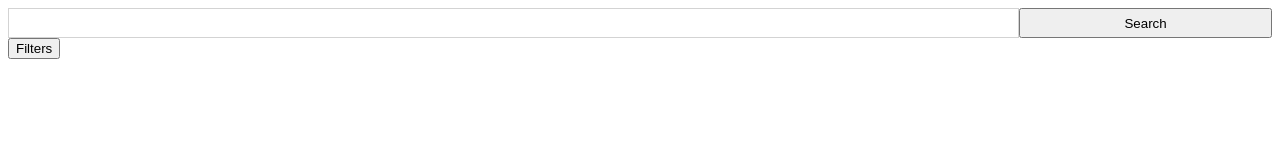
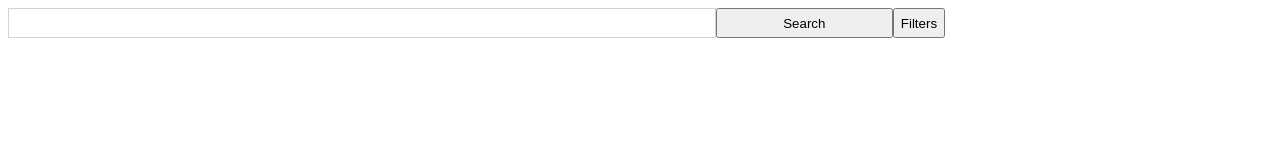
Before and after one commit to svinayaka/svselfproject, a website: page public/Youtube/youtube.html in a window 1280 px wide. Drawn offline with Linux system fonts and the light colour scheme.

Commit message:
update youtube

```diff
--- a/public/Youtube/youtube.css
+++ b/public/Youtube/youtube.css
@@ -1,10 +1,25 @@
 * {
     box-sizing: border-box;
 }
+
+.youtube-topHeader {
+    display: flex;
+    width: 100%;
+}
+
+/*------------------------*/
+
 .youtube-search {
+    width: 70%;
     display: flex;
     height: 30px;
 }
+.youtube-filter {
+    width: 30%;
+    height: 30px;
+    position: relative;
+}
+/*------------------------*/
 
 .youtube-searchBox {
     width: 80%;
@@ -22,3 +37,13 @@
 .youtube-searchBtn {
     width: 20%;
 }
+
+
+/*-----------------------*/
+.youtube-filterBtn {
+    height: 100%;
+}
+
+.youtube-filterselection {
+    position: absolute;
+}
--- a/public/Youtube/youtube.html
+++ b/public/Youtube/youtube.html
@@ -4,17 +4,17 @@
         <link href="/Youtube/youtube.css" rel="stylesheet">
     </head>
     <body>
-        <div>
+        <div class="youtube-topHeader">
             <div class="youtube-search">
                 <div class="youtube-searchBox">
                     <input type="text" class="youtube-searchInput"/>
                 </div>
                 <button class="youtube-searchBtn">Search</button>
             </div>
-            <div>
-                <button>Filters</button>
-                <div class="youtube-filters">
-                    <ul class="youtube-filterLists">
+            <div class="youtube-filter">
+                <button class="youtube-filterBtn">Filters</button>
+                <div class="youtube-filterselection">
+                    <ul class="youtube-filterList">
 
                     </ul>
                 </div>
```
